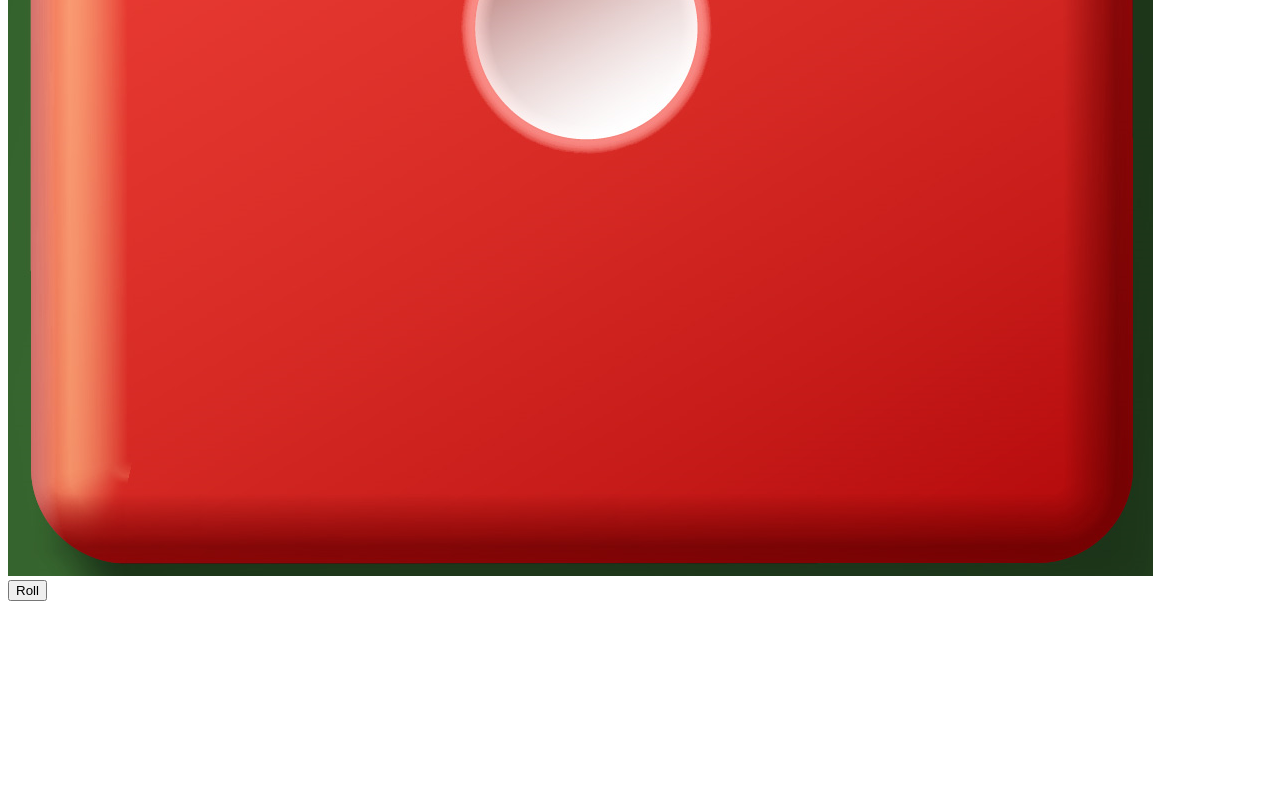
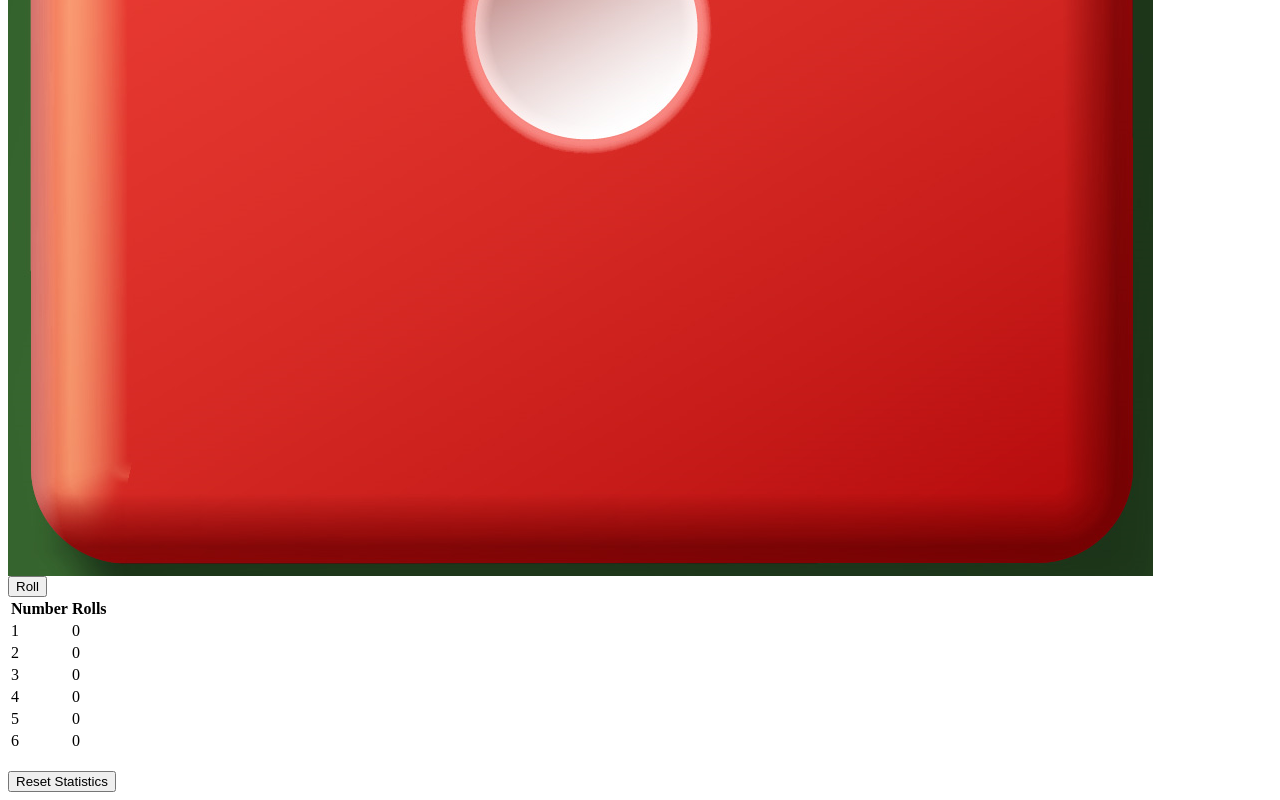
Before and after one commit to bonatoo/dice2, a plain HTML site: page index.html in a window 1280 px wide. Shown: the part 561-1361 px from the top of the page. Before the commit the page ends 1170 px from the top, so only its background shows below. Drawn offline with Linux system fonts and the light colour scheme.

Commit message:
Update index.html

```diff
--- a/index.html
+++ b/index.html
@@ -1,4 +1,3 @@
-<!DOCTYPE html>
 <html>
   <head>
     <title>Dice Roll</title>
@@ -7,20 +6,66 @@
     <img id="dice" src="dice1.png" alt="Dice" />
     <br />
     <button id="rollButton">Roll</button>
+    <br />
+    <table id="statsTable">
+      <tr>
+        <th>Number</th>
+        <th>Rolls</th>
+      </tr>
+      <tr>
+        <td>1</td>
+        <td id="rolls1">0</td>
+      </tr>
+      <tr>
+        <td>2</td>
+        <td id="rolls2">0</td>
+      </tr>
+      <tr>
+        <td>3</td>
+        <td id="rolls3">0</td>
+      </tr>
+      <tr>
+        <td>4</td>
+        <td id="rolls4">0</td>
+      </tr>
+      <tr>
+        <td>5</td>
+        <td id="rolls5">0</td>
+      </tr>
+      <tr>
+        <td>6</td>
+        <td id="rolls6">0</td>
+      </tr>
+    </table>
+    <br />
+    <button id="resetButton">Reset Statistics</button>
     <script>
-      // Get a reference to the dice image and roll button
+      // Get references to the dice image, roll button, and stats table
       const dice = document.getElementById("dice");
       const rollButton = document.getElementById("rollButton");
+      const statsTable = document.getElementById("statsTable");
+      const resetButton = document.getElementById("resetButton");
 
-      // Add an event listener to the roll button
+      // Add event listeners to the roll and reset buttons
       rollButton.addEventListener("click", rollDice);
+      resetButton.addEventListener("click", resetStats);
 
       function rollDice() {
-        // Generate a random number between 1 and 6
-        const randomNumber = Math.floor(Math.random() * 6) + 1;
+        // Generate a random number using the crypto object
+        const array = new Uint32Array(1);
+        window.crypto.getRandomValues(array);
+        const randomNumber = array[0] % 6 + 1;
 
-        // Update the dice image to show the corresponding number
+        // Update the dice image and statistics table
         dice.src = "dice" + randomNumber + ".png";
+        document.getElementById("rolls" + randomNumber).innerHTML++;
+      }
+
+      function resetStats() {
+        // Reset all the values in the statistics table to 0
+        for (let i = 1; i <= 6; i++) {
+          document.getElementById("rolls" + i).innerHTML = 0;
+        }
       }
     </script>
   </body>
```
